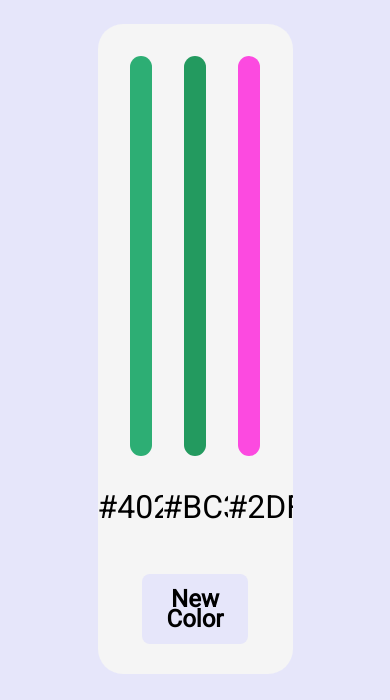
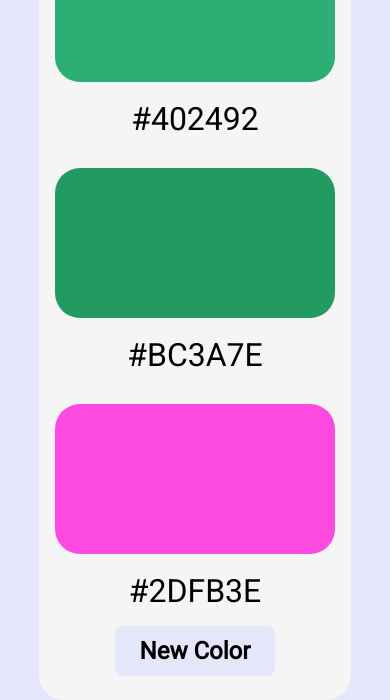
Before and after one commit to MikeChillemi99/ColorGenerator, a plain HTML site: page View/index.html in a window 390 px wide. Shown: the part 246-946 px from the top of the page. Before the commit the page ends 920 px from the top, so only its background shows below. Drawn offline with Linux system fonts and the light colour scheme.

Commit message:
Update 07.03.23
CSS update, add responsive + Tablet and mobile media screen, mobile need to improve mobile view

```diff
--- a/CSS/style.css
+++ b/CSS/style.css
@@ -27,7 +27,7 @@ body {
 
 .color-zone {
     background-color: whitesmoke;
-    height: 650px;
+    height: 600px;
     border-radius: 25px;
 }
 
@@ -39,16 +39,15 @@ body {
 }
 
 #colorShow1 h1, #colorShow2 h1, #colorShow3 h1 {
-    display: none;
+    visibility: hidden;
     text-align: center;
     margin-top: 175px;
     user-select: none;
 }
 
 #colorShow1:hover h1, #colorShow2:hover h1, #colorShow3:hover h1 {
-    display: block;
+    visibility: visible;
     text-align: center;
-    margin-top: 175px;
     user-select: none;
 }
 
@@ -60,13 +59,12 @@ body {
     cursor: pointer;
 }
 
-.color-names {
-    display: flex;
-    align-items: center;
-    justify-content: space-around;
+#colorShow1 input, #colorShow2 input, #colorShow3 input {
+    cursor: pointer;
+    margin-top: 200px;
 }
 
-.color-names input {
+.color-x input {
     width: 100%;
     text-align: center;
     border: none;
@@ -75,7 +73,7 @@ body {
     background-color: transparent;
 }
 
-.color-names input:focus {
+.color-x input:focus {
     border: none;
     border-style: none;
     outline: none;
@@ -100,3 +98,76 @@ body {
     background: #E6E6FA;
     color: black;
 }
+
+@media screen and (max-width: 1200px) {
+    .container {
+        margin-top: 1rem;
+        width: 80%;
+        height: 750px;
+        margin-left: auto;
+        margin-right: auto;
+    }
+
+    .title {
+        margin-bottom: 1rem;
+        text-align: center;
+        font-size: 1.5rem;
+    }
+
+    .color-zone {
+        background-color: whitesmoke;
+        width: 100%;
+        height: 800px;
+        border-radius: 25px;
+    }
+
+    .color-x {
+        padding: 1rem;
+        display: flex;
+        flex-direction: column;
+        align-items: center;
+        justify-content: center;
+    }
+
+    #colorShow1, #colorShow2, #colorShow3 {
+        border-radius: 25px;
+        width: 100%;
+        height: 150px;
+        margin: 1rem;
+        margin-bottom: 70px;
+        cursor: pointer;
+    }
+
+    #colorShow1 h1, #colorShow2 h1, #colorShow3 h1 {
+        visibility: hidden;
+        text-align: center;
+        user-select: none;
+        margin-top: 55px;
+    }
+
+    #colorShow1:hover h1, #colorShow2:hover h1, #colorShow3:hover h1 {
+        visibility: visible;
+        text-align: center;
+        user-select: none;
+    }
+
+    #colorShow1 input, #colorShow2 input, #colorShow3 input {
+        cursor: pointer;
+        margin-top: 75px;
+    }
+
+    .color-names {
+        display: flex;
+        flex-direction: column;
+        align-items: flex-start;
+    }
+
+    .options {
+        margin-top: -30px;
+        padding: 1rem;
+        display: flex;
+        align-items: center;
+        justify-content: center;
+    }
+
+  }
--- a/View/index.html
+++ b/View/index.html
@@ -16,18 +16,16 @@
                 <div class="color-x">
                     <div id="colorShow1">
                         <h1>Copy</h1>
+                        <input id="colorName1" type="text">
                     </div>
                     <div id="colorShow2">
                         <h1>Copy</h1>
+                        <input id="colorName2" type="text">
                     </div>
                     <div id="colorShow3">
                         <h1>Copy</h1>
+                        <input id="colorName3" type="text">
                     </div>
-                </div>
-                <div class="color-names">
-                    <input id="colorName1" type="text">
-                    <input id="colorName2" type="text">
-                    <input id="colorName3" type="text">
                 </div>
                 <div class="options">
                     <button id="generate">
```
